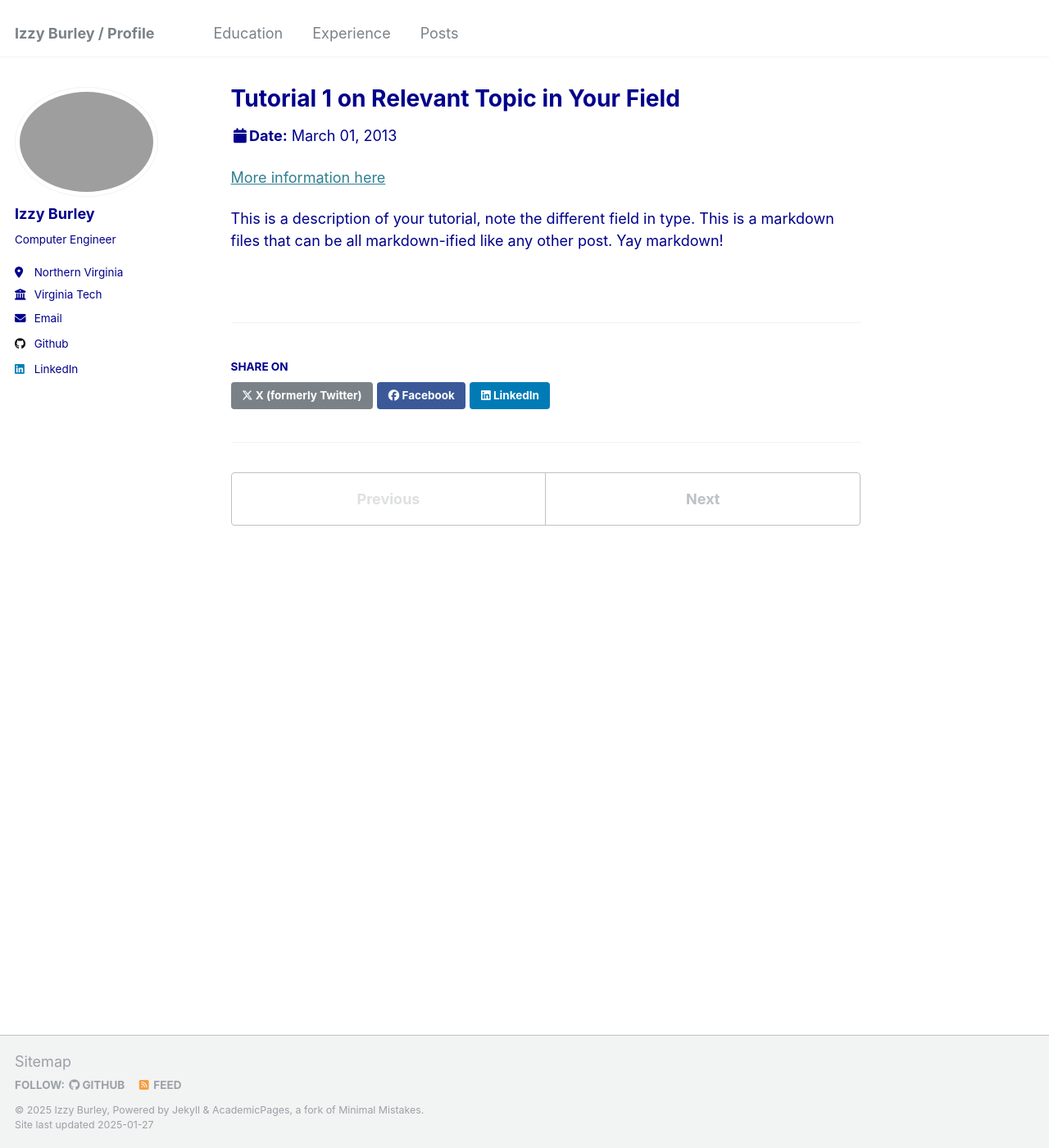
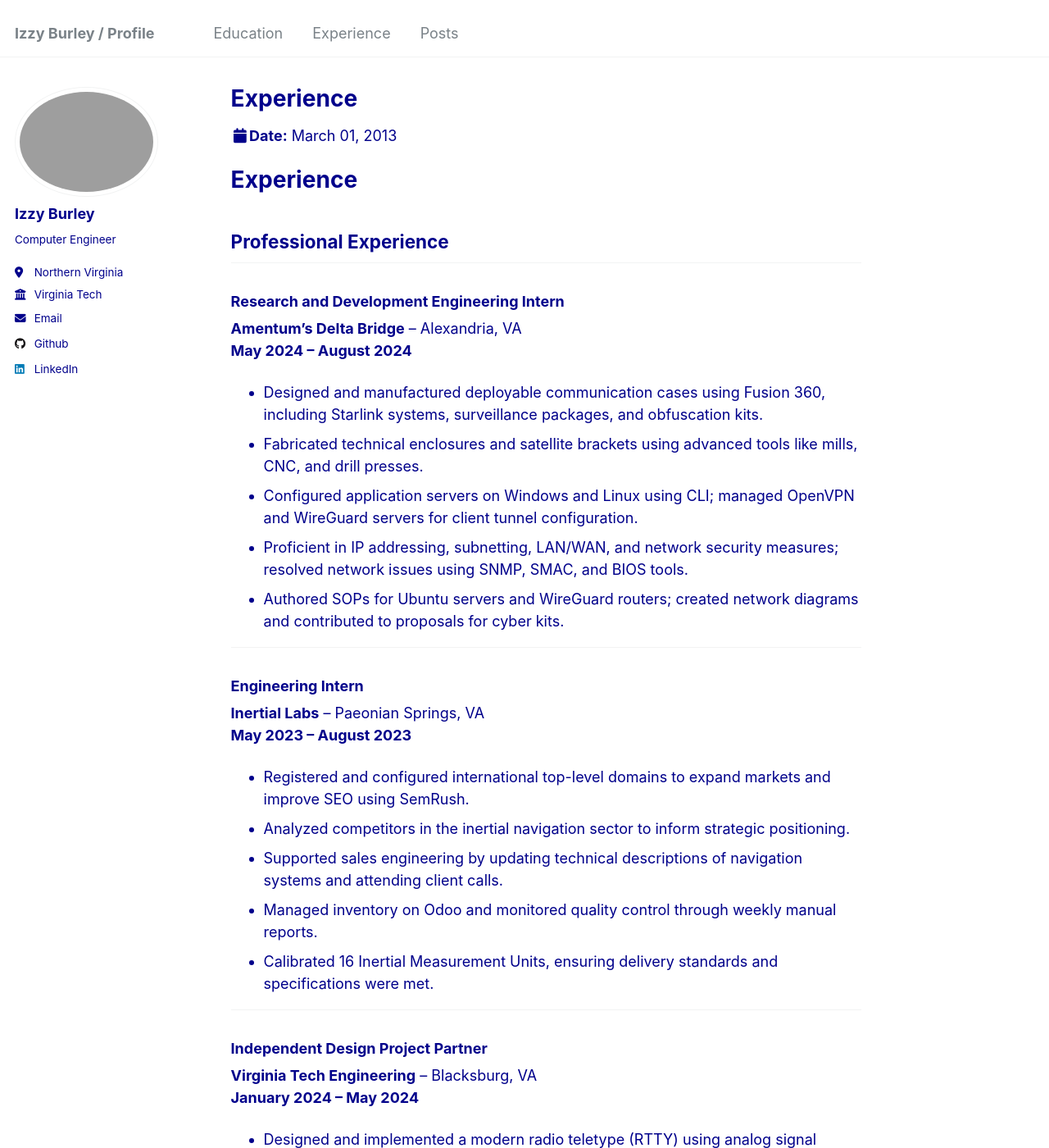
Before and after one commit to izzyburley/izzyburley.github.io, a Jekyll site: the page built from _talks/2013-03-01-tutorial-1.md, in a window 1280 px wide and 1400 px high. Shown: the whole window at 82% size. Built offline with Jekyll 4.4.1, drawn with Linux system fonts in a browser that asks for light colours; some of the changed text lies outside the part shown.

Commit message:
Update 2013-03-01-tutorial-1.md

```diff
--- a/_talks/2013-03-01-tutorial-1.md
+++ b/_talks/2013-03-01-tutorial-1.md
@@ -1,13 +1,83 @@
 ---
-title: "Tutorial 1 on Relevant Topic in Your Field"
-collection: talks
-type: "Tutorial"
-permalink: /talks/2013-03-01-tutorial-1
-venue: "UC-Berkeley Institute for Testing Science"
-date: 2013-03-01
-location: "Berkeley CA, USA"
+title: "Experience"
+collection: experience
+type: "Professional Experience"
+permalink: /experience/engineering
+venue: "Virginia Tech and Professional Roles"
+location: "Various Locations, USA"
 ---
 
-[More information here](http://exampleurl.com)
+# Experience
 
-This is a description of your tutorial, note the different field in type. This is a markdown files that can be all markdown-ified like any other post. Yay markdown!
+## Professional Experience
+
+### Research and Development Engineering Intern
+**Amentum’s Delta Bridge** – Alexandria, VA
+**May 2024 – August 2024**
+- Designed and manufactured deployable communication cases using Fusion 360, including Starlink systems, surveillance packages, and obfuscation kits.
+- Fabricated technical enclosures and satellite brackets using advanced tools like mills, CNC, and drill presses.
+- Configured application servers on Windows and Linux using CLI; managed OpenVPN and WireGuard servers for client tunnel configuration.
+- Proficient in IP addressing, subnetting, LAN/WAN, and network security measures; resolved network issues using SNMP, SMAC, and BIOS tools.
+- Authored SOPs for Ubuntu servers and WireGuard routers; created network diagrams and contributed to proposals for cyber kits.
+
+---
+
+### Engineering Intern
+**Inertial Labs** – Paeonian Springs, VA
+**May 2023 – August 2023**
+- Registered and configured international top-level domains to expand markets and improve SEO using SemRush.
+- Analyzed competitors in the inertial navigation sector to inform strategic positioning.
+- Supported sales engineering by updating technical descriptions of navigation systems and attending client calls.
+- Managed inventory on Odoo and monitored quality control through weekly manual reports.
+- Calibrated 16 Inertial Measurement Units, ensuring delivery standards and specifications were met.
+
+---
+
+### Independent Design Project Partner
+**Virginia Tech Engineering** – Blacksburg, VA
+**January 2024 – May 2024**
+- Designed and implemented a modern radio teletype (RTTY) using analog signal processing, microcontroller interfacing, and C++ programming.
+- Achieved a 13-foot communication range between an IR LED and receiving photodiode.
+
+---
+
+### Prototype Teammate
+**Virginia Tech Engineering** – Blacksburg, VA
+**January 2023 – May 2023**
+- Developed a Python-based sensor system featuring a Raspberry Pi and motion sensor.
+- Presented findings on a web page with back links to faculty and collaborators, using GitHub for source control.
+
+---
+
+## Leadership and Involvement
+
+- **Director of Academic Excellence**, Kappa Delta | January 2023 – Present
+- **Member**, Society of Women in Engineering (SWE) | August 2022 – Present
+- **Member**, Institute of Electrical and Electronic Engineers (IEEE) | September 2022 – Present
+- **Member**, Apex Center for Entrepreneurship | September 2022 – Present
+- **Hypatia Member**, Living-Learning Community of Female Engineers | September 2022 – May 2023
+
+---
+
+## Technical Skills
+
+**Developer Tools**: GitHub, Visual Studio, Quartus, Microsoft 365, Fusion360, SolidWorks, Adobe
+**Programming and Platforms**: Linux, Arduino, C++, C (novice)
+**Specialized Software**: Odoo, SemRush, WaveForms, WireShark, NMap
+**Soft Skills**: Analytical Thinking, Leadership, Sales, Communication, Public Speaking
+
+---
+
+## Relevant Coursework
+
+- Digital Systems
+- Computational Engineering (C++)
+- Circuits and Devices
+- Physics I and II
+- Differential Equations
+- Calculus I and II
+- Foundations of Engineering (MATLAB)
+
+---
+
+[More Information Here](http://exampleurl.com)
```
